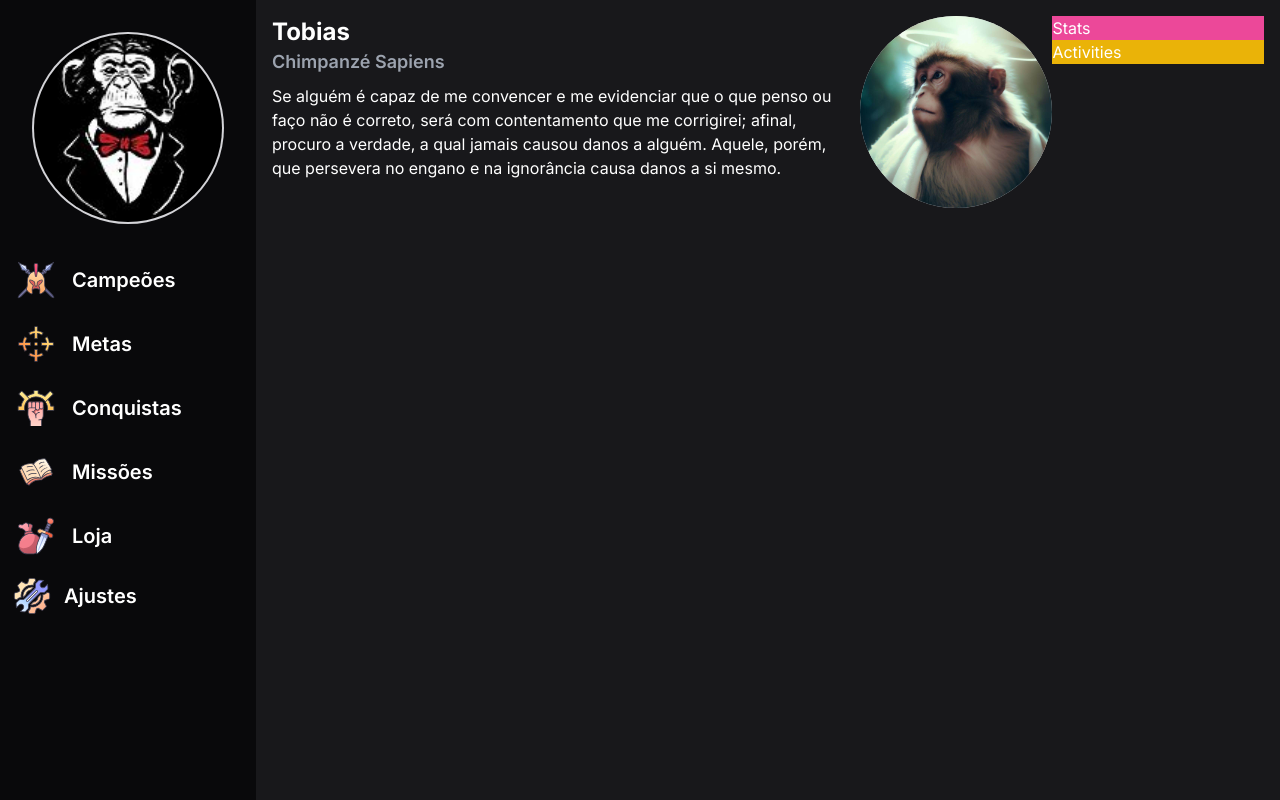
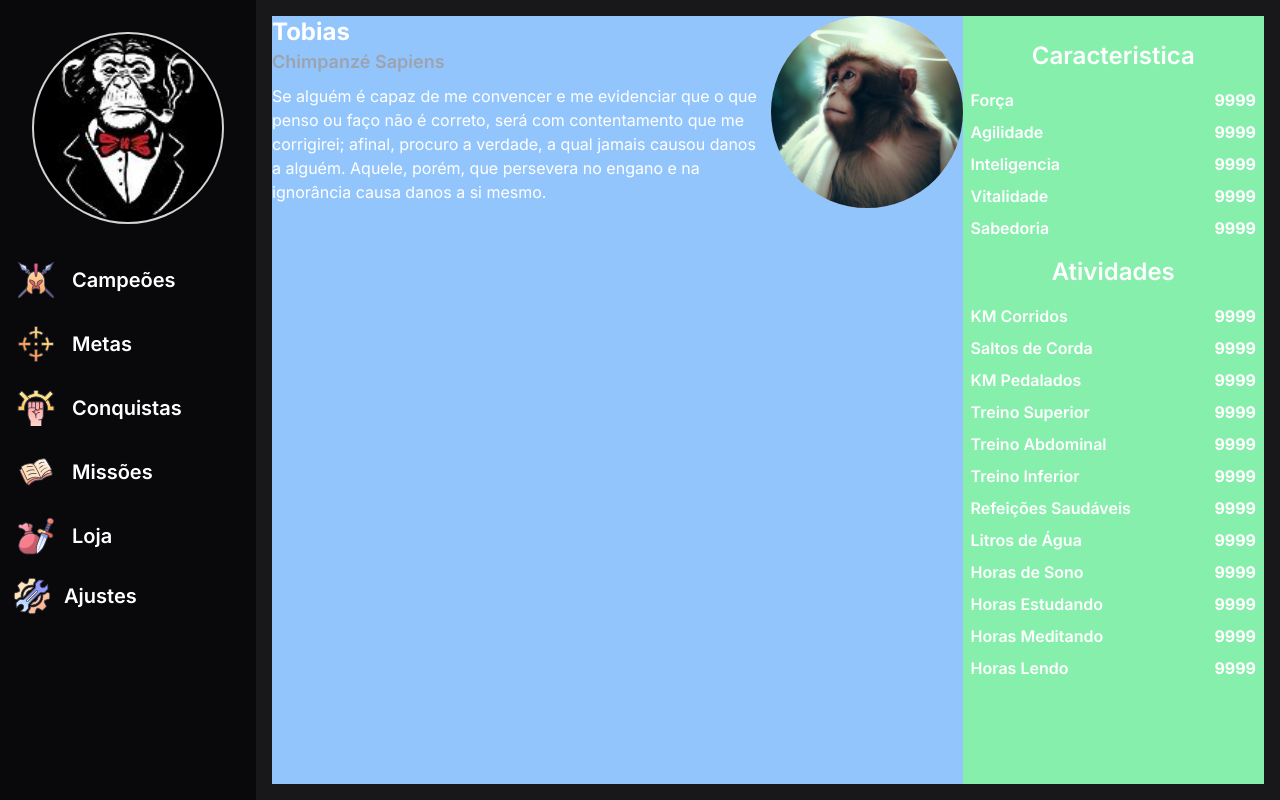
Before and after one commit to IsaacMagno/tobias_ts, a Next.js app: page /champions/id in a window 1280 px wide. Built offline with nearby package versions, Linux system fonts and the light colour scheme.

Commit message:
feat: include data in right column

```diff
--- a/src/app/(main)/champions/[slug]/page.tsx
+++ b/src/app/(main)/champions/[slug]/page.tsx
@@ -26,8 +26,8 @@ const ShowProfile = () => {
   }, []);
 
   return (
-    <div className="flex flex-col lg:flex-row rounded-md">
-      <div className="flex flex-col">
+    <div className="flex flex-col lg:flex-row h-full rounded-md bg-red-300">
+      <div className="flex flex-col bg-blue-300">
         <div className="flex flex-row justify-between gap-2">
           <div className="flex-1 flex-col">
             <div className="flex flex-row justify-between">
@@ -80,10 +80,122 @@ const ShowProfile = () => {
         </div> */}
       </div>
 
-      <section className="w-full lg:w-[calc(50vw)]">
-        <div className="bg-pink-500">Stats</div>
-        <div className="bg-yellow-500">Activities</div>
+      <section className="w-full h-full mt-2 lg:mt-0 bg-green-300 p-2">
+        <h1 className="text-2xl text-center font-semibold my-4">
+          Caracteristica
+        </h1>
+
+        <ul className="list-none space-y-2">
+          <li>
+            <span className="flex justify-between">
+              <p className="text-md font-semibold">Força</p>
+              <p className="text-md font-bold">9999</p>
+            </span>
+          </li>
+          <li>
+            <span className="flex justify-between">
+              <p className="text-md font-semibold">Agilidade</p>
+              <p className="text-md font-bold">9999</p>
+            </span>
+          </li>
+          <li>
+            <span className="flex justify-between">
+              <p className="text-md font-semibold">Inteligencia</p>
+              <p className="text-md font-bold">9999</p>
+            </span>
+          </li>
+          <li>
+            <span className="flex justify-between">
+              <p className="text-md font-semibold">Vitalidade</p>
+              <p className="text-md font-bold">9999</p>
+            </span>
+          </li>
+          <li>
+            <span className="flex justify-between">
+              <p className="text-md font-semibold">Sabedoria</p>
+              <p className="text-md font-bold">9999</p>
+            </span>
+          </li>
+        </ul>
+
+        <h1 className="text-2xl text-center font-semibold my-4">Atividades</h1>
+
+        <ul className="list-none space-y-2">
+          <li>
+            <span className="flex justify-between">
+              <p className="text-md font-semibold">KM Corridos</p>
+              <p className="text-md font-bold">9999</p>
+            </span>
+          </li>
+          <li>
+            <span className="flex justify-between">
+              <p className="text-md font-semibold">Saltos de Corda</p>
+              <p className="text-md font-bold">9999</p>
+            </span>
+          </li>
+          <li>
+            <span className="flex justify-between">
+              <p className="text-md font-semibold">KM Pedalados</p>
+              <p className="text-md font-bold">9999</p>
+            </span>
+          </li>
+          <li>
+            <span className="flex justify-between">
+              <p className="text-md font-semibold">Treino Superior</p>
+              <p className="text-md font-bold">9999</p>
+            </span>
+          </li>
+          <li>
+            <span className="flex justify-between">
+              <p className="text-md font-semibold">Treino Abdominal</p>
+              <p className="text-md font-bold">9999</p>
+            </span>
+          </li>
+          <li>
+            <span className="flex justify-between">
+              <p className="text-md font-semibold">Treino Inferior</p>
+              <p className="text-md font-bold">9999</p>
+            </span>
+          </li>
+          <li>
+            <span className="flex justify-between">
+              <p className="text-md font-semibold">Refeições Saudáveis</p>
+              <p className="text-md font-bold">9999</p>
+            </span>
+          </li>
+          <li>
+            <span className="flex justify-between">
+              <p className="text-md font-semibold">Litros de Água</p>
+              <p className="text-md font-bold">9999</p>
+            </span>
+          </li>
+          <li>
+            <span className="flex justify-between">
+              <p className="text-md font-semibold">Horas de Sono</p>
+              <p className="text-md font-bold">9999</p>
+            </span>
+          </li>
+          <li>
+            <span className="flex justify-between">
+              <p className="text-md font-semibold">Horas Estudando</p>
+              <p className="text-md font-bold">9999</p>
+            </span>
+          </li>
+          <li>
+            <span className="flex justify-between">
+              <p className="text-md font-semibold">Horas Meditando</p>
+              <p className="text-md font-bold">9999</p>
+            </span>
+          </li>
+          <li>
+            <span className="flex justify-between">
+              <p className="text-md font-semibold">Horas Lendo</p>
+              <p className="text-md font-bold">9999</p>
+            </span>
+          </li>
+        </ul>
       </section>
+
       {/* <div className="hidden lg:flex flex-col bg-orange-500 grow min-w-max max-w-lg ">
           <div className="bg-pink-500 flex grow">Stats</div>
           <div className="bg-yellow-500  grow-2">Activities</div>
```
